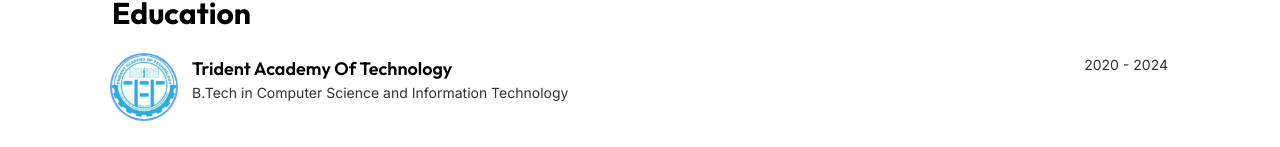
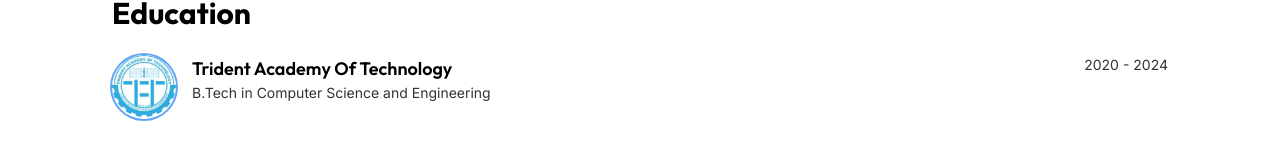
Before and after one commit to pritiranjan-01/pritiranjandev, a React (Vite) app: page / in a window 1280 px wide. Shown: the part 2003-2150 px from the top of the page. Built offline with nearby package versions, Linux system fonts and the light colour scheme; no server answers.

Commit message:
updated  education

```diff
--- a/src/pages/Home.jsx
+++ b/src/pages/Home.jsx
@@ -161,7 +161,7 @@ const Home = () => {
                 Trident Academy Of Technology
               </h3>
               <p className="text-xs sm:text-sm text-light-textSecondary dark:text-dark-textSecondary">
-                B.Tech in Computer Science and Information Technology
+                B.Tech in Computer Science and Engineering
               </p>
               <div className="mt-1 sm:hidden text-xs text-light-textSecondary dark:text-dark-textSecondary">
                 2020 - 2024
```
